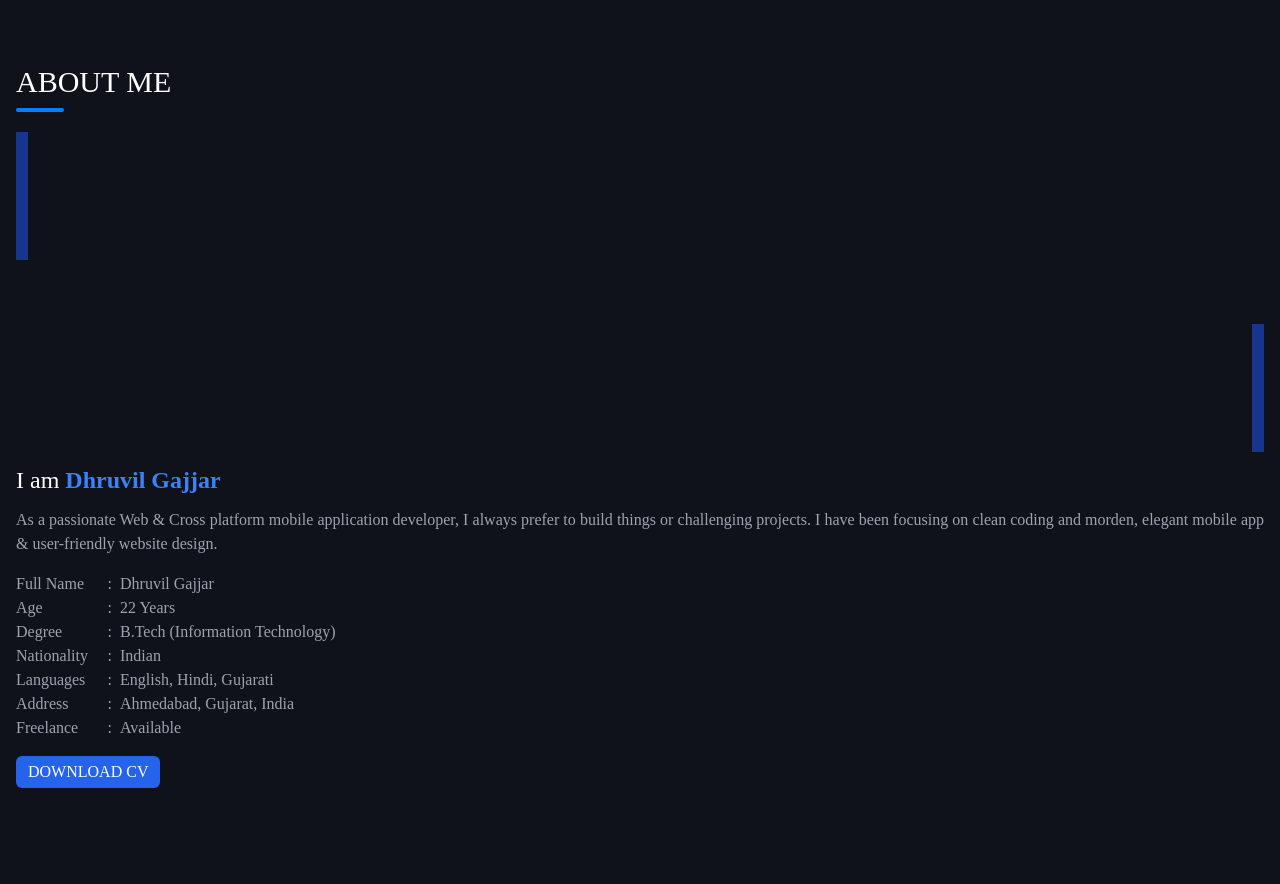
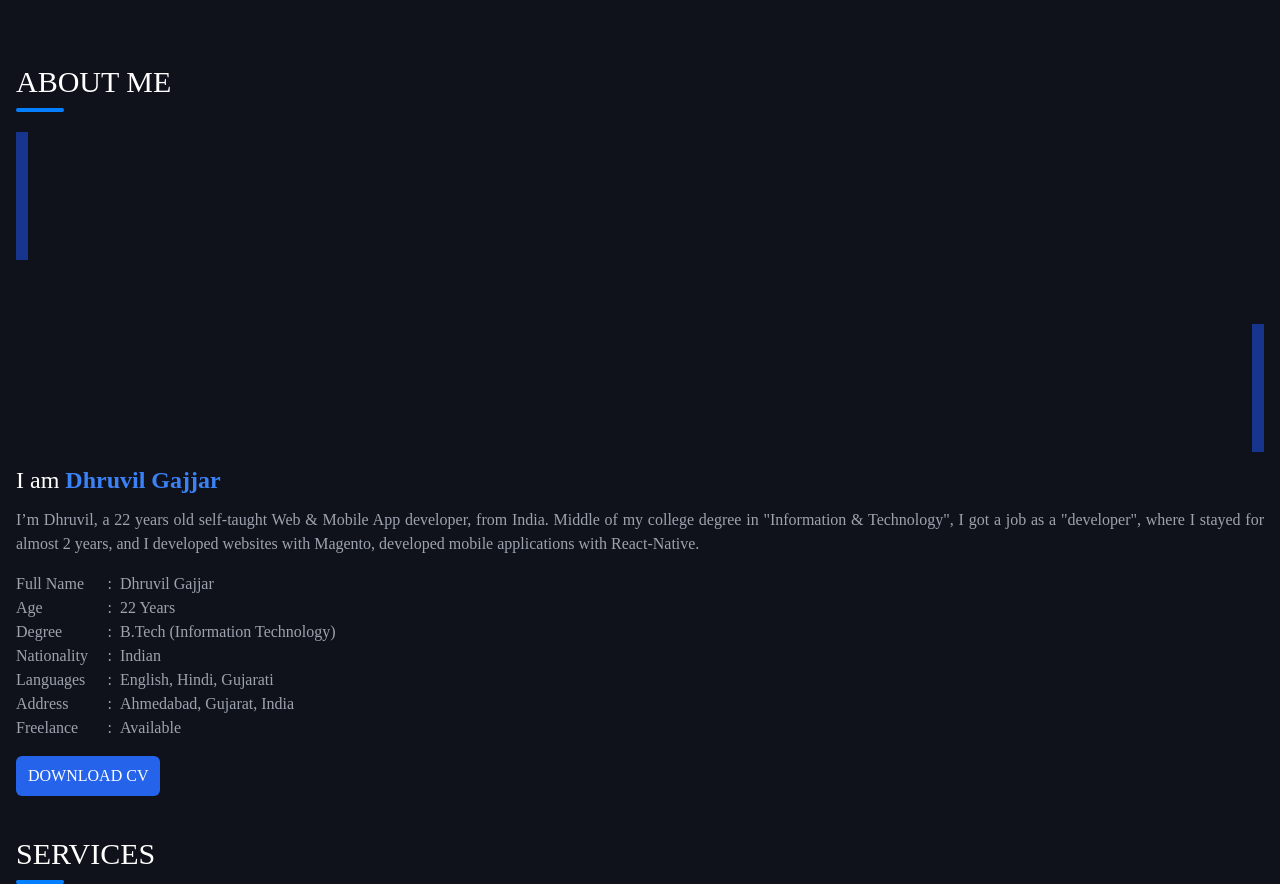
Before and after one commit to lucifer2355/portfolio-2, a Next.js app: page /about in a window 1280 px wide. Before the commit the page ends 800 px from the top, so only its background shows below. Built offline with nearby package versions, Linux system fonts and the light colour scheme; what tailwindcss-pseudo-elements would draw is missing.

Commit message:
change intro in about page

```diff
--- a/pages/about.jsx
+++ b/pages/about.jsx
@@ -32,21 +32,31 @@ const about = () => {
           </span>
         </h1>
         <p className='text-gray-400 text-justify font-mono mt-3'>
-          As a passionate Web & Cross platform mobile application developer, I
-          always prefer to build things or challenging projects. I have been
-          focusing on clean coding and morden, elegant mobile app &
-          user-friendly website design.
+          I’m Dhruvil, a 22 years old self-taught Web & Mobile App developer,
+          from India. Middle of my college degree in "Information & Technology",
+          I got a job as a "developer", where I stayed for almost 2 years, and I
+          developed websites with Magento, developed mobile applications with
+          React-Native.
         </p>
 
         <PersonalInfo />
 
         <div className='mt-4'>
           <button
-            className='bg-blue-600 hover:bg-blue-800 focus:outline-none transform active:translate-y-1 rounded-md pt-1 pr-3 pl-3 pb-1 font-extralight'
-            onClick={() => console.log("download cv")}
+            className='bg-blue-600 hover:bg-blue-800 focus:outline-none transform active:translate-y-1 rounded-md pt-2 pb-2 pr-3 pl-3 font-extralight'
+            type='submit'
+            onClick={() =>
+              window.open(
+                "https://drive.google.com/file/d/19m9FlGsTwwgRNIjrnY29EB5f8Sv3PEsS/view?usp=sharing"
+              )
+            }
           >
             DOWNLOAD CV
           </button>
+        </div>
+
+        <div className='mt-10'>
+          <Title title='SERVICES' />
         </div>
       </div>
     </>
```
Also changed, not shown: 1 other file (tests, documents, lock files or other folders).
